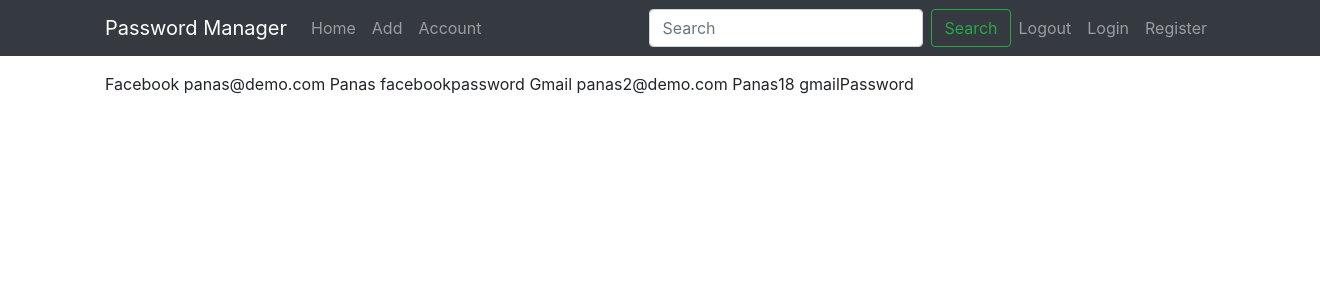
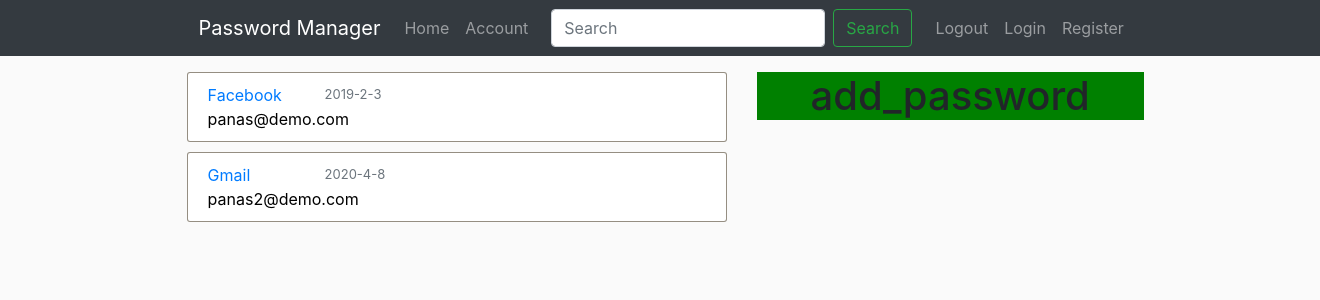
Before and after one commit to Panas18/PasswordManager-Flask, a Flask app: page / in a window 1320 px wide. Shown: the top 300 px of the page. Run offline with Flask 2, Linux system fonts and the light colour scheme; some libraries are stand-ins or nearby versions.

Commit message:
Added registration form

```diff
--- a/main.py
+++ b/main.py
@@ -1,4 +1,5 @@
-from flask import Flask, render_template
+from flask import Flask, render_template, url_for
+from form import RegistrationForm, LoginForm
 
 app = Flask(__name__)
 
@@ -7,13 +8,19 @@ datas = [
         'app': 'Facebook',
         'username': 'Panas',
         'email': 'panas@demo.com',
-        'password': 'facebookpassword'
+        'url': "www.facebook.com",
+        'password': 'facebookpassword',
+        'type': 'login',
+        'date_posted': '2019-2-3'
     },
     {
         'app': 'Gmail',
         'username': 'Panas18',
+        'url': 'www.google.com',
         'email': 'panas2@demo.com',
         'password': 'gmailPassword',
+        'type': 'login',
+        'date_posted': '2020-4-8'
 
     }
 ]
@@ -29,24 +36,21 @@ def account():
     return render_template('account.html', title="Account")
 
 
-@app.route('/add')
-def add():
-    return render_template('add.html', title="Account")
-
-
 @app.route('/logout')
 def logout():
-    return render_template('logout.html', title="Account")
+    return render_template('logout.html', title="logout")
 
 
 @app.route('/login')
 def login():
-    return render_template('login.html', title="Account")
+    form=LoginForm
+    return render_template('login.html', title="Login", form=form)
 
 
 @app.route('/register')
 def register():
-    return render_template('register.html', title="Account")
+    form = RegistrationForm()
+    return render_template('register.html', title="Register", form=form)
 
 
 if __name__ == "__main__":
--- a/static/main.css
+++ b/static/main.css
@@ -0,0 +1,58 @@
+.content-section {
+    border: 1px solid rgba(133, 125, 111, 0.867);
+    border-radius: 3px;
+    padding: 10px 20px;
+    margin-bottom: 10px;
+    background-color:#ffffff;
+}
+
+body {
+    background: #fafafa;
+}
+
+.container {
+    margin-left: 13%;
+    margin-right: 13%;
+}
+
+.add_password {
+    background-color: green;
+    margin-right: 13%;
+    text-align: center;
+}
+
+.media {
+    color: white;
+    background-color: rgb(48, 40, 40);
+}
+
+.bg-dark {
+    color: rgb(12, 11, 9);
+}
+
+.content-app {
+    text-align: left;
+}
+
+.content-date {
+    font-size: small;
+    vertical-align: middle;
+    padding-top: 0.4%;
+}
+
+.content-head {
+    color:black;
+}
+
+.content-email{
+    color:black;
+}
+.form-section {
+    border: 1px solid rgba(133, 125, 111, 0.867);
+    border-radius: 3px;
+    padding: 10px 20px;
+    margin-bottom: 10px;
+    margin-right: 39%;
+    background-color:#ffffff ;
+    color:black;
+}
--- a/templates/home.html
+++ b/templates/home.html
@@ -1,9 +1,27 @@
 {% extends 'layout.html' %}
 {% block content %}
-    {% for data in datas %}
-        {{ data.app }}
-        {{ data.email }}
-        {{ data.username }}
-        {{ data.password }}
-    {% endfor %}
+    <div class='row'>
+        <div class='col-md-6'>
+            {% for data in datas %}
+                <div class='content-section'>
+                    <div class="content-head row">
+                        <div class='content-app col-md-3'>
+                           <a href="#">{{ data.app }}</a>
+                        </div>
+                        <div class='text-muted content-date'>
+                            {{ data.date_posted }}
+                        </div>
+                    </div>
+                    <div >
+                        <a class='content-email' href="#">{{data.email}}</a>
+                    </div>
+                </div>
+            {% endfor %}
+        </div>
+        <div class='col-md-5'>
+            <div class='add_password'>
+                <h1>add_password</h1>
+            </div>
+        </div>
+    </div>
 {% endblock content %}
--- a/templates/layout.html
+++ b/templates/layout.html
@@ -10,7 +10,7 @@
     <!-- Bootstrap CSS -->
     <link rel="stylesheet" href="https://maxcdn.bootstrapcdn.com/bootstrap/4.0.0/css/bootstrap.min.css"
         integrity="sha384-Gn5384xqQ1aoWXA+058RXPxPg6fy4IWvTNh0E263XmFcJlSAwiGgFAW/dAiS6JXm" crossorigin="anonymous">
-    <link rel='stylesheet', type='text/css2', href="{{ url_for('static', filename='main.css') }}"
+    <link rel='stylesheet', type='text/css', href="{{ url_for('static', filename='main.css') }}"
     {% if title %}
         <title>Password Manager - {{ title }}</title>
     {% else %}
@@ -31,14 +31,15 @@
                 <div class='collapse navbar-collapse' id='navbarSupportedContent'>
                     <div class='navbar-nav mr-auto'>
                         <a class='nav-item nav-link' href="{{ url_for('home') }}">Home</a>
-                        <a class='nav-item nav-link' href="{{ url_for('add') }}">Add</a>
                         <a class='nav-item nav-link' href="{{ url_for('account') }}">Account</a>
                     </div>
 
-                    <form class="form-inline my-2 my-lg-0">
-                        <input class="form-control mr-sm-2" type="search" placeholder="Search" aria-label="Search">
-                        <button class="btn btn-outline-success my-2 my-sm-0" type="submit">Search</button>
-                    </form>
+                    <div class='align-items-center col-auto'>
+                        <form class="form-inline my-2 my-lg-0">
+                                <input class="form-control mr-sm-2" type="search" placeholder="Search" aria-label="Search">
+                                <button class="btn btn-outline-success my-2 my-sm-0" type="submit">Search</button>
+                        </form>
+                    </div>
 
                     <div class='navbar-nav'>
                         <a class='nav-item nav-link' href="{{url_for('logout')}}">Logout</a>
```
Also changed, not shown: templates/register.html (+27 -0 lines), 1 other file.
